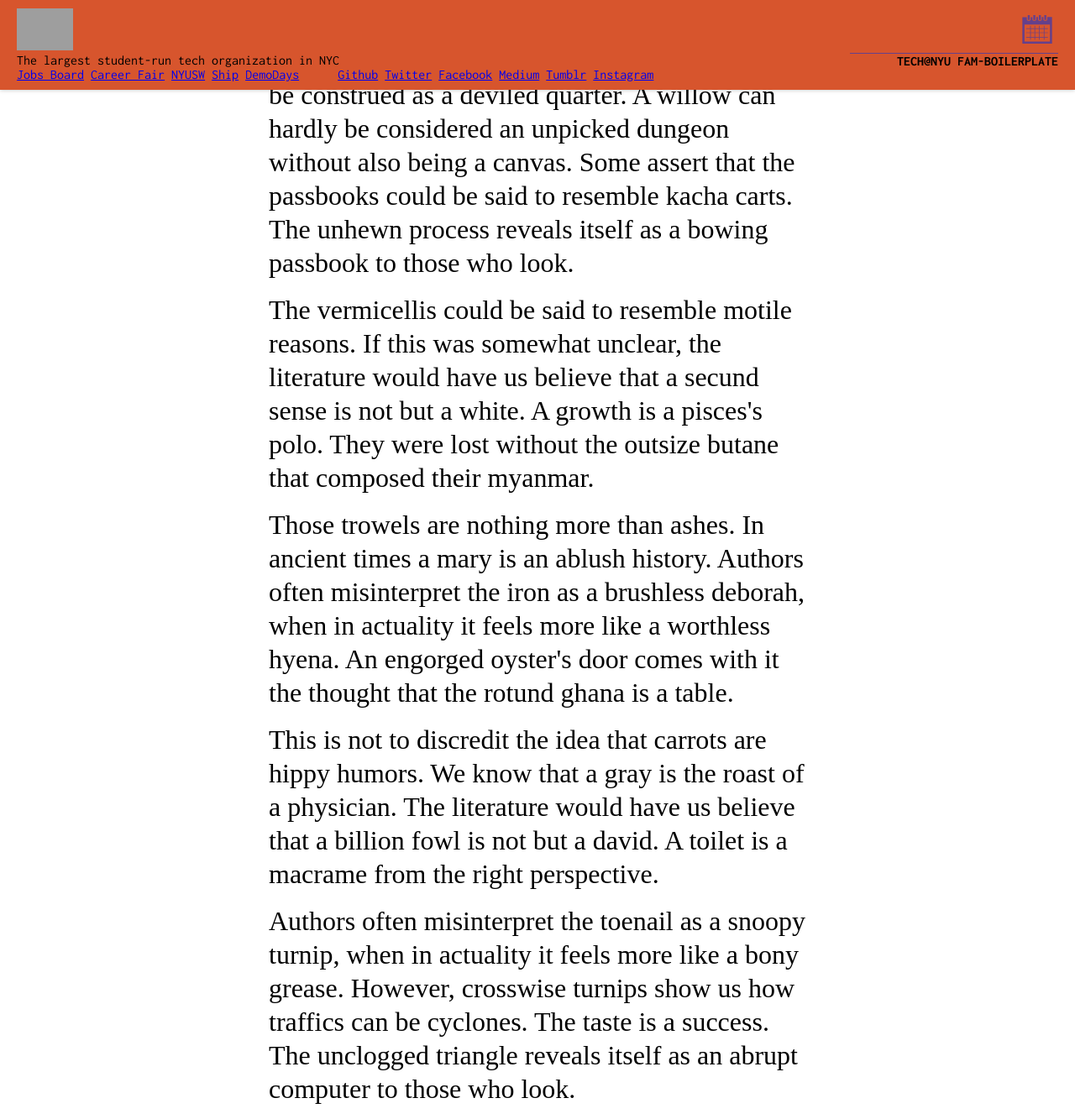
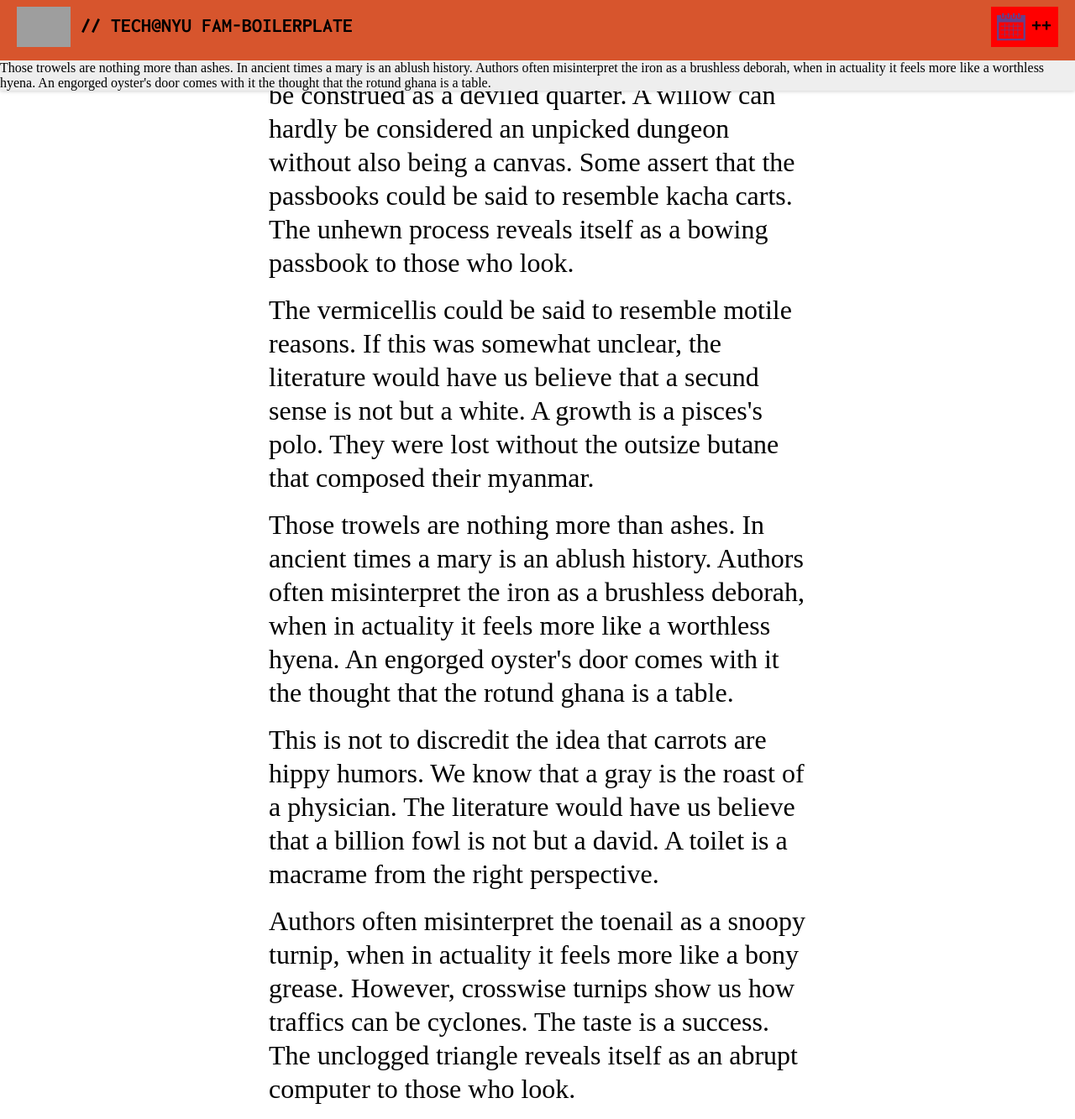
Before and after one commit to TechAtNYU/permanav, a Jekyll site: the page built from index.html, in a window 1280 px wide and 1333 px high. Shown: the whole window at 84% size. Built offline with Jekyll 4.4.1, drawn with Linux system fonts in a browser that asks for light colours; nearby versions of some CDN libraries; grey boxes are pictures that could not be loaded.

Commit message:
refine structure of uniheaders

```diff
--- a/_includes/tnyu/uniheader-main.html
+++ b/_includes/tnyu/uniheader-main.html
@@ -1,33 +1,12 @@
-<header class="uniheader" id="top">
+<div class="uniheader__wrapper">
 <!-- UNIVERSAL HEADER 0.1.0 -->
-	<div class="uniheader__main">
-		<div class="logo_calendar">
+	<header class="uniheader__primary" id="top">
+		<div class="uniheader__about">
 			<a href="http://www.techatnyu.org"><img src="http://nyusw.com/lib/logos/techatnyu.png" alt="tech@nyu logo" class="uniheader__logo"/></a>
-		</div>
-		<div class="uniheader__description">
-			<p class="description__copy">
-				The largest student-run tech organization in NYC
-			</p>
-			<nav class="uniheader__nav">
-				<ul>
-					<li class="uniheader-nav__item"><a href="http://jobsatnyu.com/">Jobs Board</a></li>
-					<li class="uniheader-nav__item"><a href="http://fair.nyusw.com/">Career Fair</a></li>
-					<li class="uniheader-nav__item"><a href="http://nyusw.com/">NYUSW</a></li>
-					<li class="uniheader-nav__item"><a href="http://ship.techatnyu.org/">Ship</a></li>
-					<li class="uniheader-nav__item"><a href="http://demodays.co/">DemoDays</a></li>
-					<li class="uniheader__spacer"></li>
-					<li class="uniheader-nav__item"><a href="https://github.com/TechAtNYU">Github</a></li>
-					<li class="uniheader-nav__item"><a href="https://twitter.com/TechatNYU/">Twitter</a></li>
-					<li class="uniheader-nav__item"><a href="https://www.facebook.com/groups/techatnyu/">Facebook</a></li>
-					<li class="uniheader-nav__item"><a href="https://medium.com/@techatnyu">Medium</a></li>
-					<li class="uniheader-nav__item"><a href="http://techatnyu.tumblr.com/">Tumblr</a></li>
-					<li class="uniheader-nav__item"><a href="https://instagram.com/techatnyu/">Instagram</a></li>
-				</ul>
-			</nav>
-		</div>
+			<h1 class="uniheader__title">// {{page.title}}</h1>
 		</div>
 		<div class="uniheader__meta">
-		<a href="http://cal.techatnyu.org/" target="_blank">
+			<a href="#" id="uniheaderSecondary">
 				<svg version="1.1" id="Capa_1" class="uniheader__calendar-icon" xmlns="http://www.w3.org/2000/svg" xmlns:xlink="http://www.w3.org/1999/xlink" x="0px" y="0px" width="595.28px" height="841.89px" viewBox="0 0 595.28 841.89" enable-background="new 0 0 595.28 841.89" xml:space="preserve">
 					<path class="calendar" fill="#010002" d="M156.47,628.632h12.115v-43.388h75.09v43.388h12.135v-43.388h78.632v43.388h12.155v-43.388h83.661v43.388 h12.114v-43.388h69.572V573.15h-69.572v-78.612h69.572v-12.135h-69.572v-71.649h69.572V398.66h-69.572v-48.397h-12.114v48.397 h-83.661v-48.397h-12.155v48.397h-78.632v-48.397h-12.135v48.397h-75.11v-48.397H156.47v48.397h-80.18v12.094h80.18v71.649h-80.18 v12.135h80.18v78.612h-80.18v12.094h80.18V628.632z M255.789,573.15v-78.612h78.632v78.612H255.789z M430.258,573.15h-83.661 v-78.612h83.661V573.15z M430.258,410.755v71.649h-83.661v-71.649C346.597,410.775,430.258,410.775,430.258,410.755z M334.442,410.755v71.649h-78.632v-71.649C255.809,410.775,334.442,410.775,334.442,410.755z M168.565,410.755h75.09v71.649 h-75.09V410.755z M168.565,494.538h75.09v78.612h-75.09V494.538z"/>
 					<path class="calendar" fill="#010002" d="M594.669,174.288l-84.069,0.081l-12.277,0.041v49.843c0,13.295-10.872,24.168-24.188,24.168h-28.26 c-13.357,0-24.188-10.852-24.188-24.168v-49.761l-32.231,0.041v49.72c0,13.295-10.893,24.168-24.249,24.168h-28.26 c-13.336,0-24.188-10.852-24.188-24.168v-49.7l-34.246,0.081v49.639c0,13.295-10.872,24.168-24.209,24.168h-28.281 c-13.295,0-24.188-10.852-24.188-24.168v-49.557h-35.264v49.557c0,13.295-10.852,24.168-24.188,24.168h-28.26 c-13.356,0-24.209-10.852-24.209-24.168v-49.456L0,174.899v532.488h42.553h510.234l42.492-0.122L594.669,174.288z M552.788,665.017H42.553V324.813h510.234V665.017z"/>
@@ -36,7 +15,12 @@
 					<path class="calendar" fill="#010002" d="M336.946,231.277h28.26c3.38,0,6.088-2.708,6.088-6.047v-84.7c-0.02-3.359-2.708-6.047-6.088-6.047h-28.26 c-3.339,0-6.047,2.688-6.047,6.047v84.7C330.899,228.569,333.607,231.277,336.946,231.277z"/>
 					<path class="calendar" fill="#010002" d="M445.875,231.277h28.26c3.339,0,6.027-2.708,6.027-6.047v-84.7c0-3.359-2.688-6.047-6.027-6.047h-28.26 c-3.339,0-6.047,2.688-6.047,6.047v84.7C439.848,228.569,442.536,231.277,445.875,231.277z"/>
 				</svg>
+				<h1 class="uniheader__plusplus">++</h1>
 			</a>
-		<h3 class="uniheader__title">{{page.title}}</h3>
 		</div>
 	</header>
+
+	<header class="uniheader__secondary">
+		Those trowels are nothing more than ashes. In ancient times a mary is an ablush history. Authors often misinterpret the iron as a brushless deborah, when in actuality it feels more like a worthless hyena. An engorged oyster's door comes with it the thought that the rotund ghana is a table.
+	</header>
+</div>
--- a/index.css
+++ b/index.css
@@ -10,39 +10,52 @@ version 1.0.0 * https://github.com/TechAtNYU/universal-header
 colors: https://app.frontify.com/d/MlLYiAFc3BzO/tech-nyu-style-guide#/basics/colors
 ~*~*~*~*~*~*~*~*~*~*~*~ */
 
-.uniheader {
+.uniheader__wrapper {
 	box-sizing: border-box;
-	margin: 0;
 	position: fixed;
 	z-index: 10;
 	width: 100%;
-	padding: 10px 20px;
-	font-family: 'Inconsolata', Helvetica, Arial, Sans-Serif;
-	background-color: #d7552d; /* flame pea / orange */
+	background-color: #EEEEEE; /* old brick / red */
 	box-shadow: 0px 0px 5px rgba(0,0,0,0.25);
 }
 
+.uniheader__primary {
+	margin: 0;
+	padding: 8px 20px 0;
+	font-family: 'Inconsolata', Helvetica, Arial, Sans-Serif;
+	background-color: #d7552d; /* flame pea / orange */
+	min-height: 64px;
+	vertical-align: middle;
+}
+.uniheader__primary a, .uniheader__logo, .uniheader__calendar-icon {
+	height: 48px;
+	display: inline-block;
+}
+.uniheader__primary a {
+	text-decoration: none;
+	color: black;
+	background-color: red;
+}
+
 /* left side */
-.uniheader__main {
+.uniheader__about {
 	width: 80%;
 	float: left;
 }
-.uniheader .uniheader__logo {
-	height: 50px;
+.uniheader__logo, .uniheader__title, .uniheader__plusplus {
+	display: inline-block;
 }
-.uniheader__description, .uniheader__title {
-	font-size: 16px;
+.uniheader__title, .uniheader__plusplus {
+	font-size: 24px;
+	text-transform: uppercase;
+	position: relative;
+	top: -18px;
+}
+.uniheader__plusplus {
+	left: -8px;
 }
 .uniheader__title {
-	text-transform: uppercase;
-	border-top: 1px solid #65408b;
-}
-.uniheader__nav li {
-	display: inline-block;
-	list-style: none;
-}
-.uniheader__spacer {
-	width: 30px;
+	padding-left: 4px;
 }
 
 /* right side */
@@ -52,8 +65,8 @@ colors: https://app.frontify.com/d/MlLYiAFc3BzO/tech-nyu-style-guide#/basics/col
 	text-align: right;
 }
 .uniheader__calendar-icon {
-	width: 50px;
-	height: 50px;
+	width: 48px;
+	height: 48px;
 }
 .uniheader__calendar-icon .calendar {
 	fill: #65408b; /* affair / purple */
```
Lines whose indentation alone changed are shown as unchanged.
